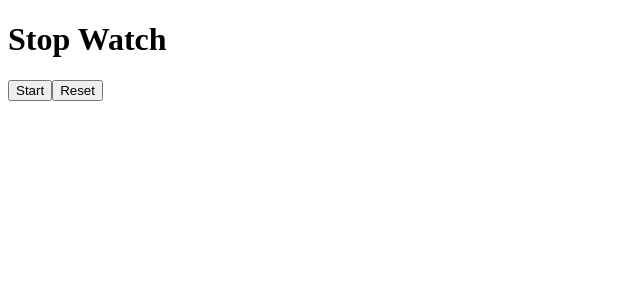
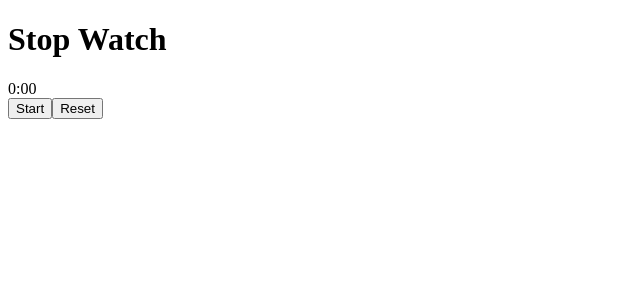
Before and after one commit to TNSHR/Build-the-Stopwatch-Implementation, a React (Create React App) app: page / in a window 1280 px wide. Shown: the top 300 px of the page, without its empty margins (0-640 px from the left). Built offline with nearby package versions, Linux system fonts and the light colour scheme.

Commit message:
orientation of time

```diff
--- a/src/stopWatch.jsx
+++ b/src/stopWatch.jsx
@@ -30,7 +30,7 @@ function StopWatch(){
 
         const minutes=Math.floor((time%3600)/60);
         const seconds = time%60;
-        // return `${minutes}:${seconds <10 ? '0':''}:${seconds}`;
+        return `${minutes}:${seconds <10 ? '0':''}${seconds}`;
     }
     return(
         <div>
```
